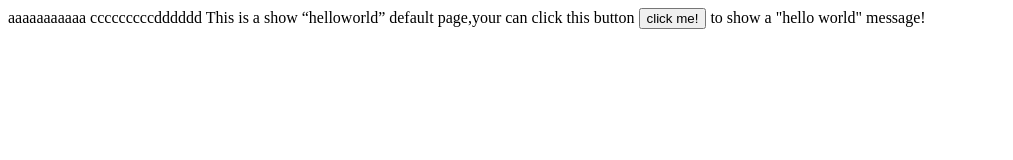
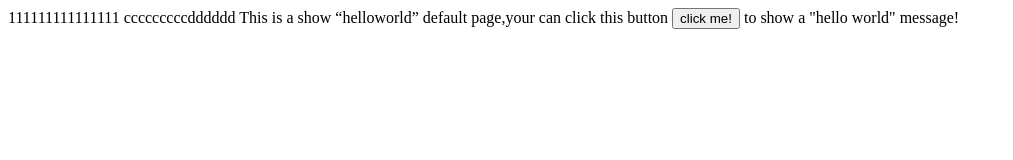
Before and after one commit to miraclerz/myStore, a plain HTML site: page kong/index.html in a window 1280 px wide. Shown: the whole page, without its empty margins (0-1013 px from the left). Drawn offline with Linux system fonts and the light colour scheme.

Commit message:
Update index.html

```diff
--- a/kong/index.html
+++ b/kong/index.html
@@ -20,7 +20,7 @@ document.addEventListener( "plusready", function(){
     </script>
 </head>
 <body>
-aaaaaaaaaaa
+111111111111111
 cccccccccdddddd
 
 	This is a show “helloworld” default page,your can click this button <button onclick="helloworld()">click me!</button> to show a "hello world" message!
```
